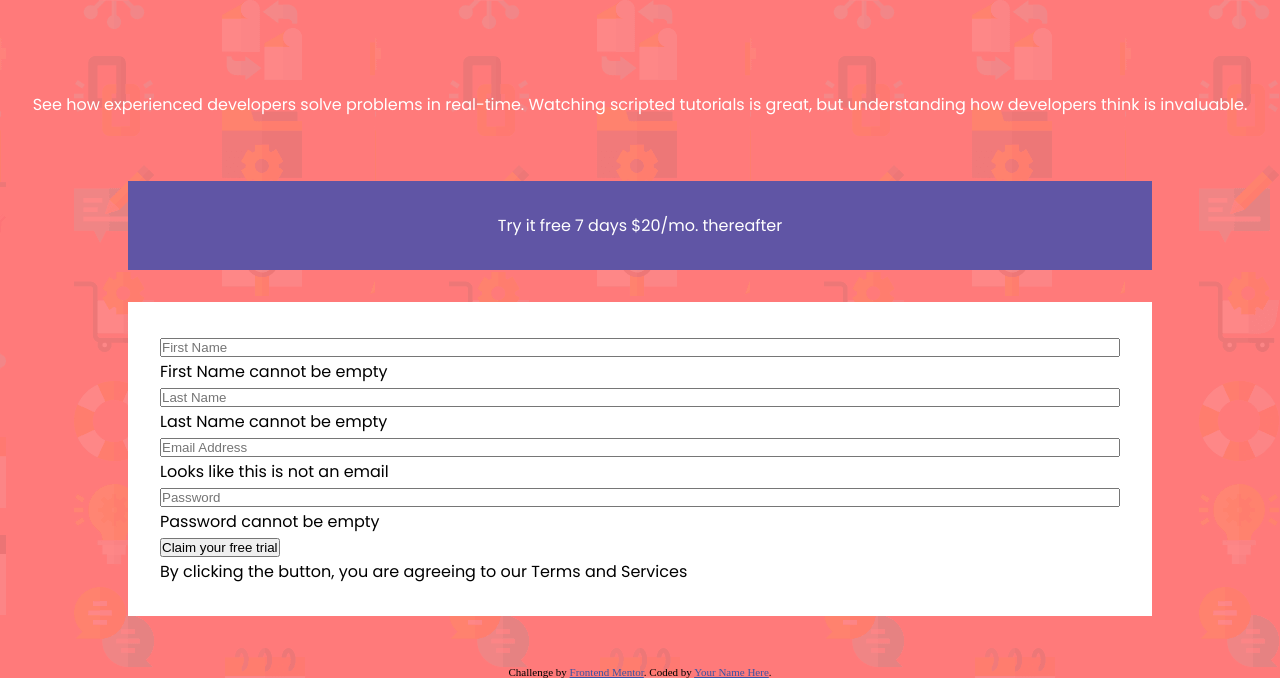
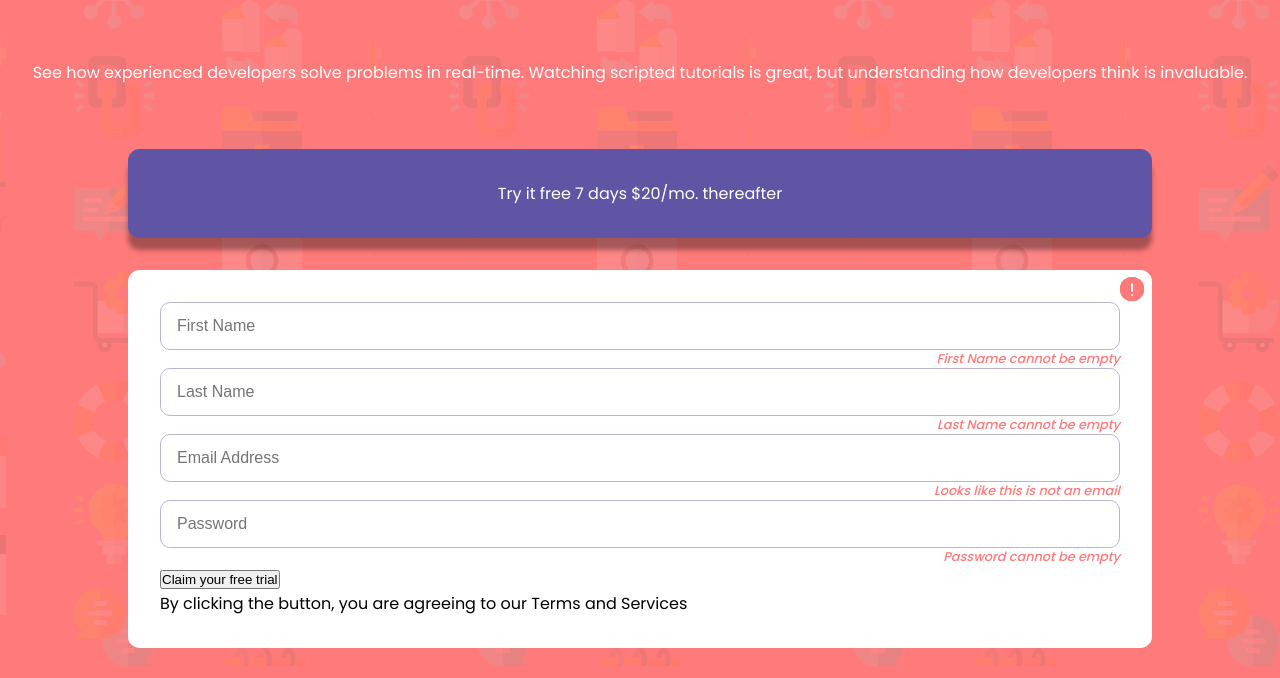
Before and after one commit to k4mlas/Intro-component-with-sign-up-form, a plain HTML site: page index.html in a window 1280 px wide. Shown: the part 134-812 px from the top of the page. Drawn offline with Linux system fonts and the light colour scheme.

Commit message:
working form

```diff
--- a/index.html
+++ b/index.html
@@ -32,18 +32,22 @@
         <div class="card__contentTwo__form">
           <div class="card__contentYwo__form__input">
             <input class="card__contentTwo__form__input__data" type="text" placeholder="First Name">
+            <img class="card__contentTwo__form__input__icon" src="./images/icon-error.svg" alt="error">
             <p class="card__contentTwo__form__input__error">First Name cannot be empty</p>
           </div>
           <div class="card__contentYwo__form__input">
             <input class="card__contentTwo__form__input__data" type="text" placeholder="Last Name">
+            <img class="card__contentTwo__form__input__icon" src="./images/icon-error.svg" alt="error">
             <p class="card__contentTwo__form__input__error">Last Name cannot be empty</p>
           </div>
           <div class="card__contentYwo__form__input">
             <input class="card__contentTwo__form__input__data" type="email" placeholder="Email Address">
+            <img class="card__contentTwo__form__input__icon" src="./images/icon-error.svg" alt="error">
             <p class="card__contentTwo__form__input__error">Looks like this is not an email</p>
           </div>
           <div class="card__contentYwo__form__input">
             <input class="card__contentTwo__form__input__data" type="password" placeholder="Password">
+            <img class="card__contentTwo__form__input__icon" src="./images/icon-error.svg" alt="error">
             <p class="card__contentTwo__form__input__error">Password cannot be empty</p>
           </div>
 
@@ -55,12 +59,12 @@
       </div>
     </div>
   </main>
-  <footer>
+  <!-- <footer>
     <p class="attribution">
       Challenge by <a href="https://www.frontendmentor.io?ref=challenge" target="_blank">Frontend Mentor</a>.
       Coded by <a href="#">Your Name Here</a>.
     </p>
-  </footer>
+  </footer> -->
   <script src="./js/main.js"></script>
 </body>
 
--- a/scss/style.scss
+++ b/scss/style.scss
@@ -47,31 +47,55 @@ body {
 			padding: 2rem;
 			width: 80%;
 			background-color: $blue;
+			border-radius: 0.725rem;
+			box-shadow: 0 12px 5px rgba(0, 0, 0, 0.344);
 			&__text {
 				text-align: center;
 				color: $white;
 			}
 		}
 		&__form {
+			position: relative;
 			width: 80%;
 			margin-top: 2rem;
 			padding: 2rem;
 			background-color: $white;
+			border-radius: 0.725rem;
 
 			&__input {
 				width: 100%;
+				background-color: red;
 				&__data {
 					width: 100%;
+					height: 3rem;
+					font-size: 1rem;
+					padding: 1rem;
+					border: none;
+					border: 1px solid $grayishBlue;
+					border-radius: 0.625rem;
+				}
+				&__error {
+					color: $red;
+					font-size: 0.8rem;
+					text-align: right;
+					font-style: italic;
+					font-weight: 500;
+				}
+				&__icon {
+					position: absolute;
+					top: 7px;
+
 				}
 			}
 		}
 	}
 }
 
-.attribution {
-	font-size: 11px;
-	text-align: center;
-	a {
-		color: hsl(228, 45%, 44%);
-	}
-}
+// .attribution {
+// 	margin-top: 3rem;
+// 	font-size: 11px;
+// 	text-align: center;
+// 	a {
+// 		color: hsl(228, 45%, 44%);
+// 	}
+// }
```
Also changed, not shown: css/style.css, 1 other file.
